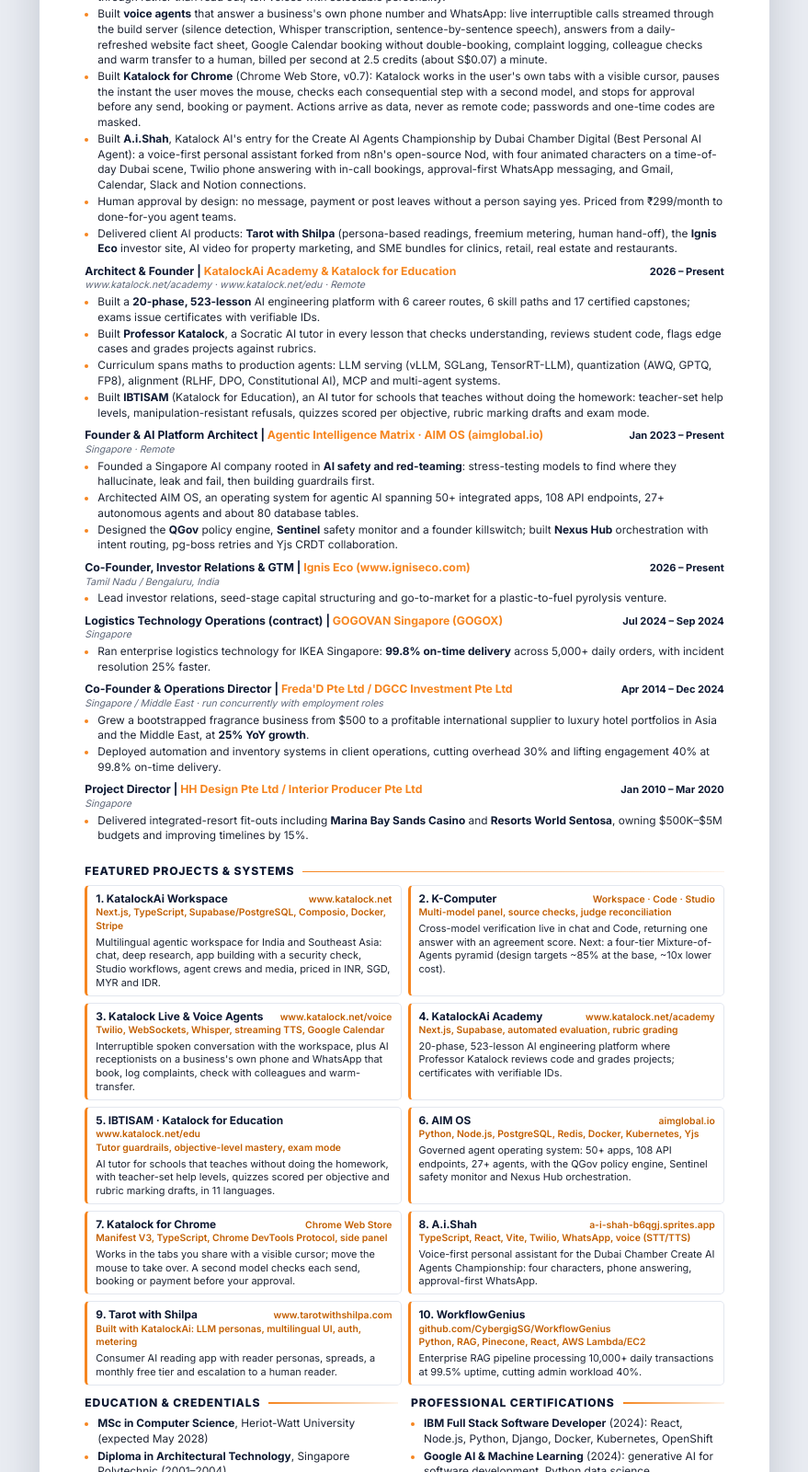
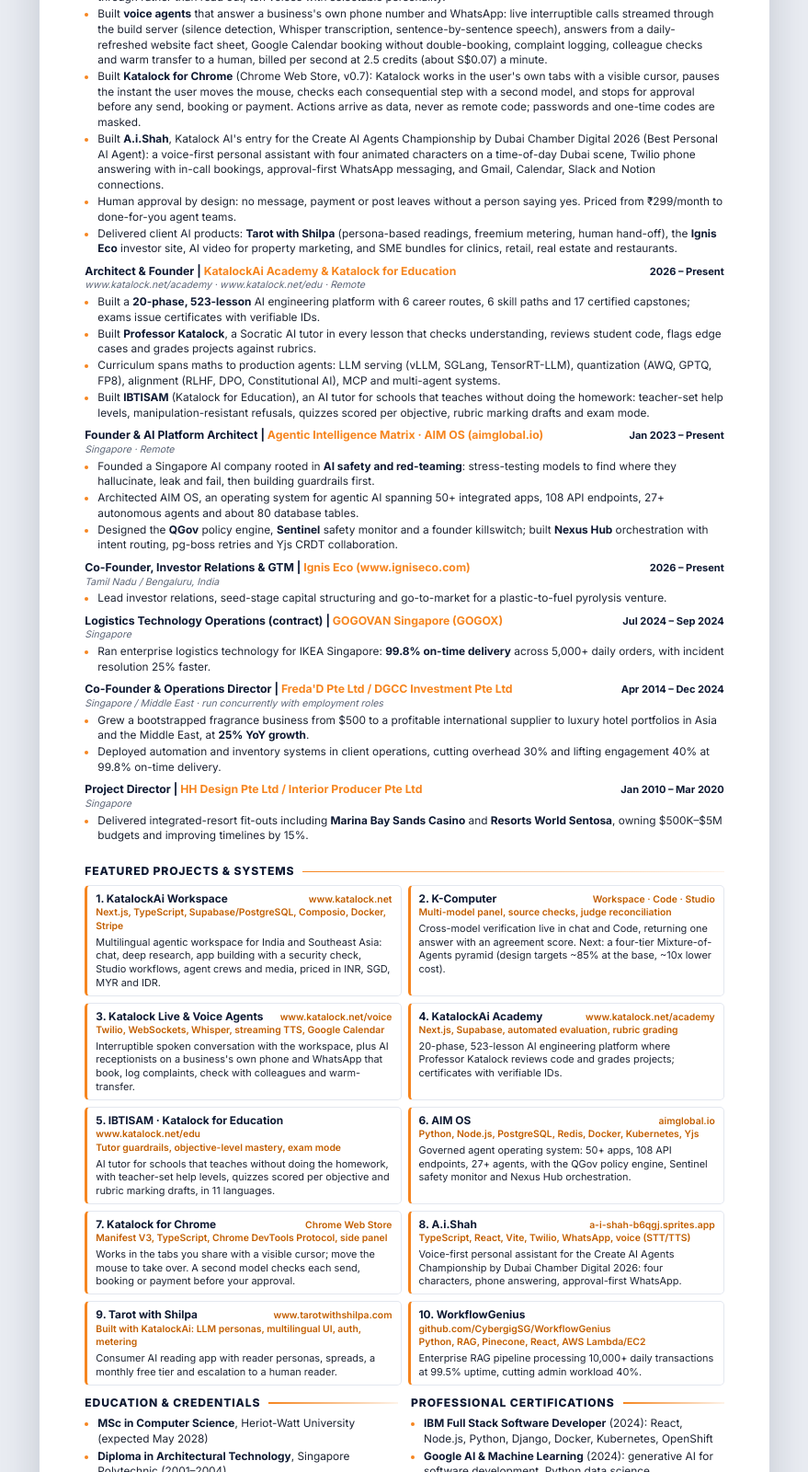
Before and after one commit to CybergigSG/hairulazhar, a plain HTML site: page resume.html in a window 1280 px wide. Shown: the part 1095-2695 px from the top of the page at 92% size, without its empty margins (200-1079 px from the left). Drawn offline with Linux system fonts and the light colour scheme.

Commit message:
A.i.Shah: remove fork origin wording; championship name now includes 2026
- Portfolio and résumé no longer mention the project's origin
- 'Create AI Agents Championship by Dubai Chamber Digital 2026' in the
  portfolio, résumé and the video's opening and end card (re-rendered)

Co-Authored-By: Claude Opus 5.5 <noreply@anthropic.com>
Claude-Session: https://claude.ai/code/session_01RwD9Wk5gcgf9MnK36kMGpV

```diff
--- a/resume.html
+++ b/resume.html
@@ -62,7 +62,7 @@
     <li>Built <b>Katalock Live</b>, spoken conversation with the workspace: replies stream out loud sentence by sentence after 0.7 s of quiet, the user can interrupt by talking, hands-free commands work in 8 languages, and tables and diagrams are talked through rather than read out; ten voices with selectable personality.</li>
     <li>Built <b>voice agents</b> that answer a business's own phone number and WhatsApp: live interruptible calls streamed through the build server (silence detection, Whisper transcription, sentence-by-sentence speech), answers from a daily-refreshed website fact sheet, Google Calendar booking without double-booking, complaint logging, colleague checks and warm transfer to a human, billed per second at 2.5 credits (about S$0.07) a minute.</li>
     <li>Built <b>Katalock for Chrome</b> (Chrome Web Store, v0.7): Katalock works in the user's own tabs with a visible cursor, pauses the instant the user moves the mouse, checks each consequential step with a second model, and stops for approval before any send, booking or payment. Actions arrive as data, never as remote code; passwords and one-time codes are masked.</li>
-    <li>Built <b>A.i.Shah</b>, Katalock AI's entry for the Create AI Agents Championship by Dubai Chamber Digital (Best Personal AI Agent): a voice-first personal assistant forked from n8n's open-source Nod, with four animated characters on a time-of-day Dubai scene, Twilio phone answering with in-call bookings, approval-first WhatsApp messaging, and Gmail, Calendar, Slack and Notion connections.</li>
+    <li>Built <b>A.i.Shah</b>, Katalock AI's entry for the Create AI Agents Championship by Dubai Chamber Digital 2026 (Best Personal AI Agent): a voice-first personal assistant with four animated characters on a time-of-day Dubai scene, Twilio phone answering with in-call bookings, approval-first WhatsApp messaging, and Gmail, Calendar, Slack and Notion connections.</li>
     <li>Human approval by design: no message, payment or post leaves without a person saying yes. Priced from &#8377;299/month to done-for-you agent teams.</li>
     <li>Delivered client AI products: <b>Tarot with Shilpa</b> (persona-based readings, freemium metering, human hand-off), the <b>Ignis Eco</b> investor site, AI video for property marketing, and SME bundles for clinics, retail, real estate and restaurants.</li>
   </ul>
@@ -141,7 +141,7 @@
     <p>Works in the tabs you share with a visible cursor; move the mouse to take over. A second model checks each send, booking or payment before your approval.</p></div>
   <div class="proj"><div class="ph"><span class="pt">8. A.i.Shah</span><span class="pu">a-i-shah-b6qgj.sprites.app</span></div>
     <div class="stack">TypeScript, React, Vite, Twilio, WhatsApp, voice (STT/TTS)</div>
-    <p>Voice-first personal assistant for the Dubai Chamber Create AI Agents Championship: four characters, phone answering, approval-first WhatsApp.</p></div>
+    <p>Voice-first personal assistant for the Create AI Agents Championship by Dubai Chamber Digital 2026: four characters, phone answering, approval-first WhatsApp.</p></div>
   <div class="proj"><div class="ph"><span class="pt">9. Tarot with Shilpa</span><span class="pu">www.tarotwithshilpa.com</span></div>
     <div class="stack">Built with KatalockAi: LLM personas, multilingual UI, auth, metering</div>
     <p>Consumer AI reading app with reader personas, spreads, a monthly free tier and escalation to a human reader.</p></div>
```
Also changed, not shown: index.html (+1 -1 lines), assets/video/aishah-brag-poster.jpg, 2 other files.
